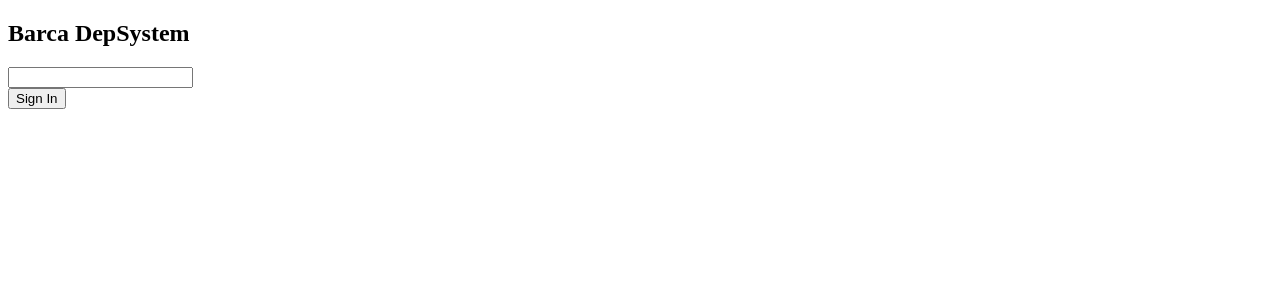
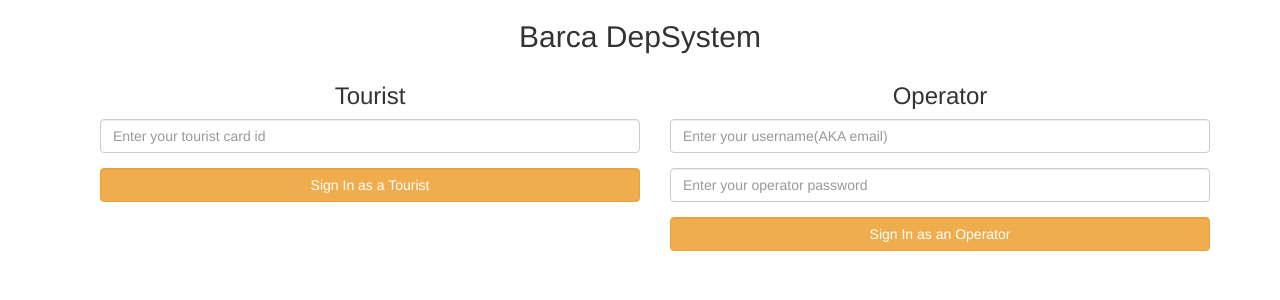
Before and after one commit to notfier/touristique-client, a React app: page / in a window 1280 px wide. Shown: the top 300 px of the page. Built offline with nearby package versions, Linux system fonts and the light colour scheme.

Commit message:
added login page and default structure, connect bootstrap

```diff
--- a/index.html
+++ b/index.html
@@ -3,6 +3,7 @@
 <head>
 	<meta charset="UTF-8">
 	<title>Barca test</title>
+	<meta name="viewport" content="width=device-width, initial-scale=1">
 </head>
 <body>
 	<div id="root"></div>
--- a/src/Auth.js
+++ b/src/Auth.js
@@ -1,6 +1,7 @@
 import React, { Component } from 'react';
 import { render } from 'react-dom';
 import { Link } from 'react-router';
+
 
 // components
 
@@ -10,68 +11,76 @@ export class Auth extends Component {
   constructor( props ) {
     super( props );
     this.state = {
-            usernameValue: '',
-            email: '',
-            password: ''
+      touristCardId: '',
     };
-        this.handleChange = this.handleChange.bind( this );
-        this.onUsernameUpdate = this.onUsernameUpdate.bind( this );
-        this.onPasswordUpdate = this.onPasswordUpdate.bind( this );
-        this.onEmailUpdate = this.onEmailUpdate.bind( this );
-    }
-
-    onUsernameUpdate( val ) {
-        this.setState({
-            usernameValue: val
-        });
-    }
-
-    onEmailUpdate( val ) {
-        this.setState({
-            email: val
-        });
-    }
-
-    onPasswordUpdate( val ) {
-        console.log( 'yess', val );
-        this.setState({
-            password: val
-        });
-    }
-
-    handleChange( event ) {
-        localStorage.setItem( 'token', JSON.stringify({
-            'username': this.state.usernameValue,
-            'email': this.state.email,
-            'password': this.state.password
-        }) );
   }
 
   render() {
     return (
-            <div className="entry">
-                <div className="title">
-                    <h2>Barca DepSystem</h2>
-                </div>
-                <div className="form">
-                    <form>
-                        <div className="inner-form">
-                            <input type='text' onChange={ this.onUsernameUpdate }/>
+      <div className="container">
+        <h2 className="text-center">Barca DepSystem</h2>
+        <div className="container">
+          <div className="col-xs-6">
+            <h3 className="text-center">Tourist</h3>
+            <form className="inner-form center-block" autoComplete='off'>
+              <div className="form-group">
+                <input
+                  type='text'
+                  id='cc1'
+                  placeholder='Enter your tourist card id'
+                  onChange={ () => { alert('Not implemented yet!') } }
+                  className="form-control"
+                />
               </div>
               {/* use only username for authentication now */}
-                        <div className="inner-form">
+              <div className="form-group">
+                <Link to="/">
+                  <input
+                    type="button"
+                    value="Sign In as a Tourist"
+                    className="btn btn-default form-control btn-warning"
+                    onClick={ () => { alert('Not implemented yet!') } }
+                  ></input>
+                </Link>
+              </div>
+            </form>
+          </div>
+          <div className="col-xs-6">
+            <h3 className="text-center">Operator</h3>
+            <form className="inner-form center-block" autoComplete='off'>
+              <div className="form-group">
+                <input
+                  type='text'
+                  id='cc2'
+                  placeholder='Enter your username(AKA email)'
+                  onChange={ () => { alert('Not implemented yet!') } }
+                  className="form-control"
+                />
+              </div>
+              <div className="form-group">
+                <input
+                  type='password'
+                  id='cc3'
+                  placeholder='Enter your operator password'
+                  onChange={ () => { alert('Not implemented yet!') } }
+                  className="form-control"
+                />
+              </div>
+              <div className="form-group">
                 <Link to="/">
                   <input
                     id="sign-in"
                     type="button"
-                                    value="Sign In"
-                                    onClick={ this.handleChange }
+                    value="Sign In as an Operator"
+                    className="btn btn-default form-control btn-warning"
+                    onClick={ () => { alert('Not implemented yet!') } }
                   ></input>
                 </Link>
               </div>
             </form>
           </div>
         </div>
+      </div>
     )
   }
 };
--- a/src/index.js
+++ b/src/index.js
@@ -1,6 +1,9 @@
+var css = require('./styles/main.css');
+
 import React from 'react';
 import { render } from 'react-dom';
 import { IndexRoute, Router, Route, browserHistory } from 'react-router';
+import Bootstrap from 'bootstrap/dist/css/bootstrap.css';
 
 import { App } from './App';
 import { Auth } from './Auth';
--- /dev/null
+++ b/src/styles/main.css
@@ -0,0 +1,4 @@
+.inner-form {
+    width: 80%,
+    color: red,
+}
--- a/webpack.config.dev.js
+++ b/webpack.config.dev.js
@@ -22,6 +22,34 @@ module.exports = {
         test: /\.js$/,
         loaders: ['babel'],
         include: path.join(__dirname, 'src')
+      },
+      {
+        test: /\.css$/,
+        loader: "style-loader!css-loader"
+      },
+      {
+        test: /\.png$/,
+        loader: "url-loader?limit=100000"
+      },
+      {
+        test: /\.jpg$/,
+        loader: "file-loader"
+      },
+      {
+        test: /\.(woff|woff2)(\?v=\d+\.\d+\.\d+)?$/,
+        loader: 'url?limit=10000&mimetype=application/font-woff'
+      },
+      {
+        test: /\.ttf(\?v=\d+\.\d+\.\d+)?$/,
+        loader: 'url?limit=10000&mimetype=application/octet-stream'
+      },
+      {
+        test: /\.eot(\?v=\d+\.\d+\.\d+)?$/,
+        loader: 'file'
+      },
+      {
+        test: /\.svg(\?v=\d+\.\d+\.\d+)?$/,
+        loader: 'url?limit=10000&mimetype=image/svg+xml'
       }
     ]
   }
```
Also changed, not shown: package.json (+10 -2 lines). Lines whose indentation alone changed are shown as unchanged.
